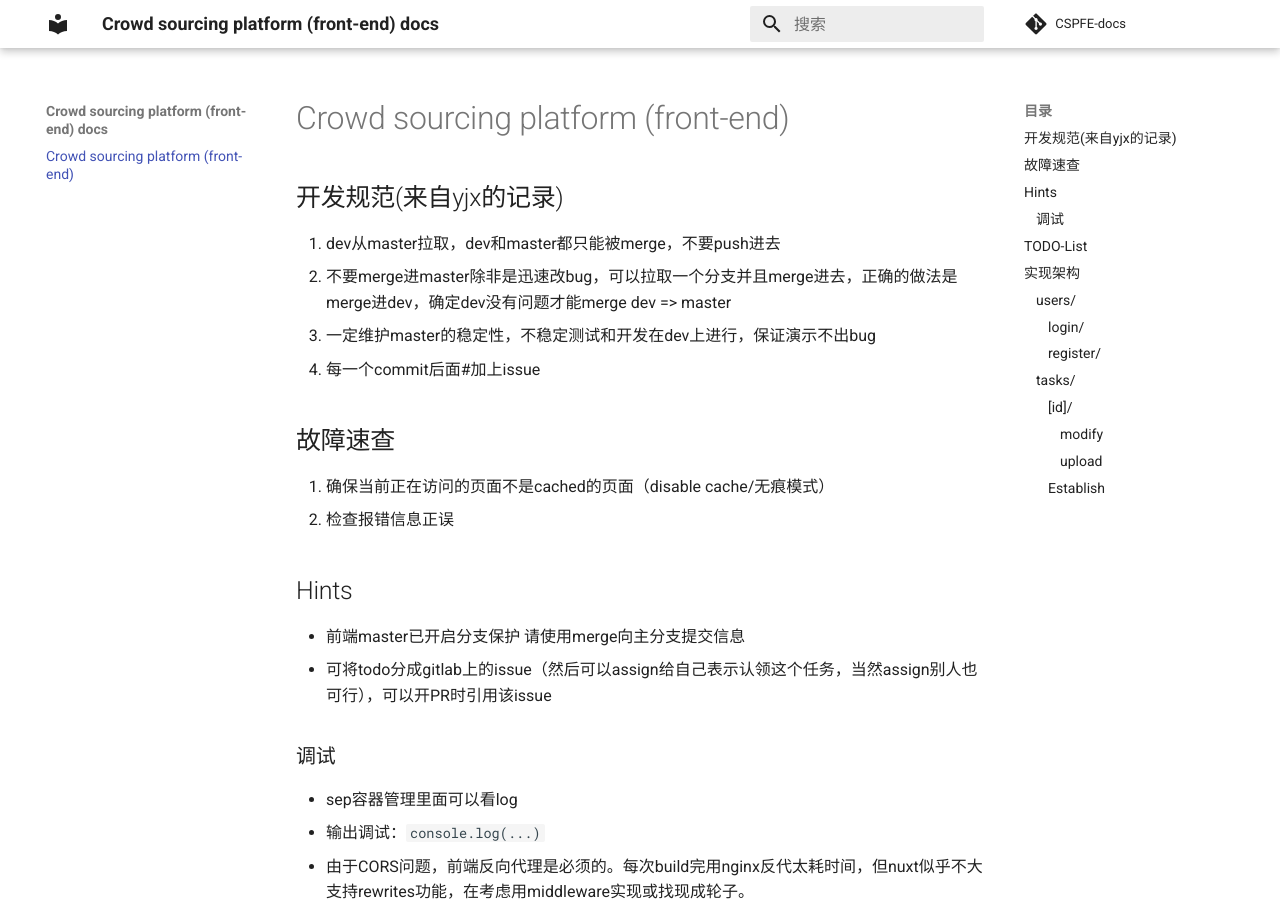
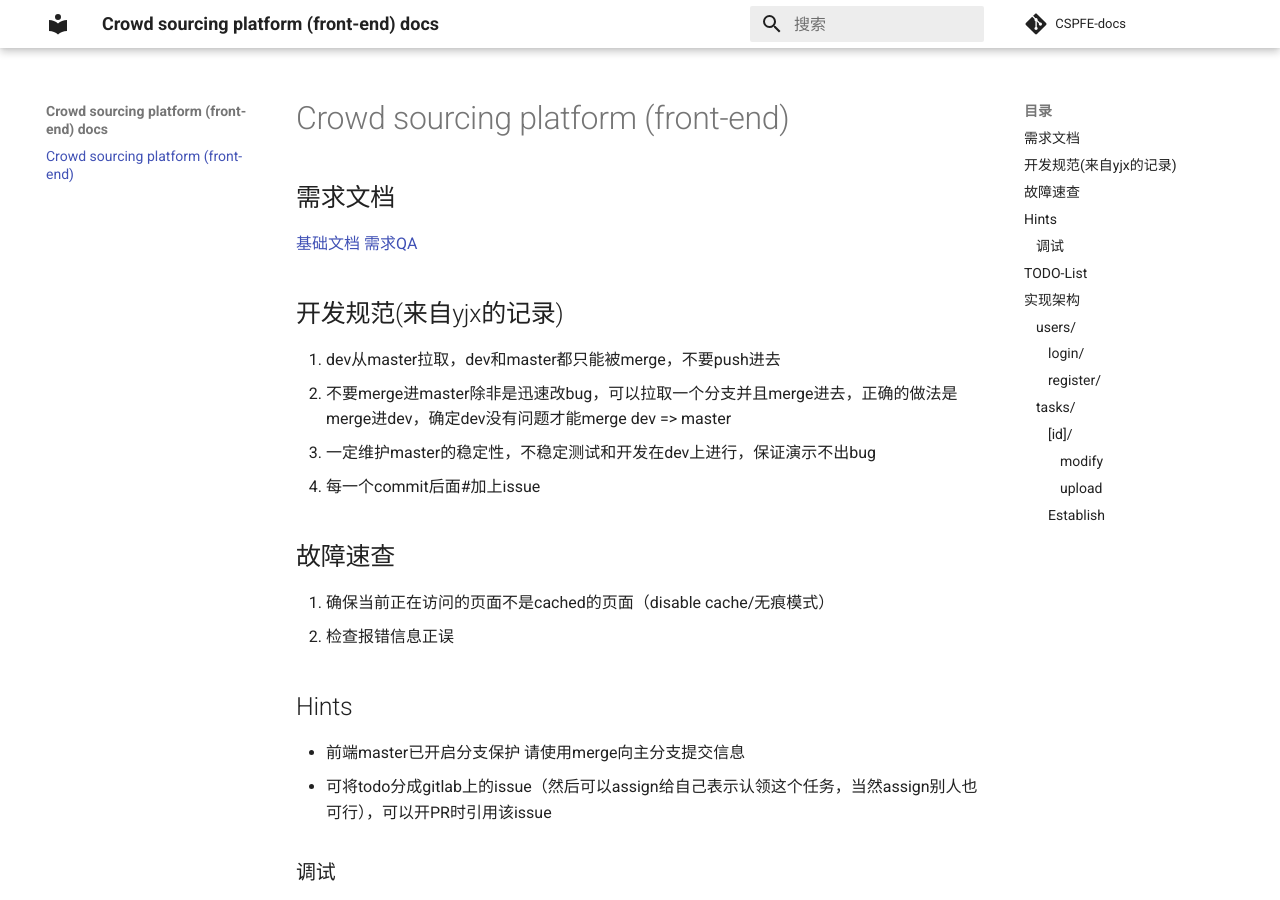
Before and after one commit to syniox/CSFE-docs, an MkDocs documentation site: the page built from docs/index.md, in a window 1280 px wide and 900 px high. Built offline with MkDocs 1.6.1 and Material for MkDocs 9.7.7, drawn with Linux system fonts in a browser that asks for light colours; comment, search, counter and statistics services are not loaded.

Commit message:
Update index.md

```diff
--- a/docs/index.md
+++ b/docs/index.md
@@ -1,5 +1,9 @@
 # Crowd sourcing platform (front-end)
 
+## 需求文档
+
+[基础文档](https://docs.qq.com/doc/DV2VGcVhLWXhVcHZt)
+[需求QA](https://docs.qq.com/doc/DZVFuRUFvWWhiUkln)
 
 ## 开发规范(来自yjx的记录)
 
```
